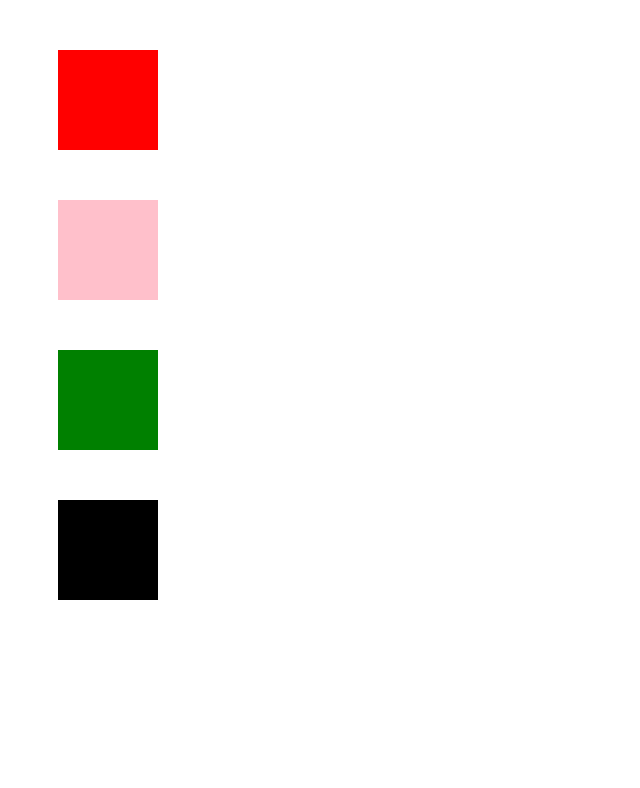
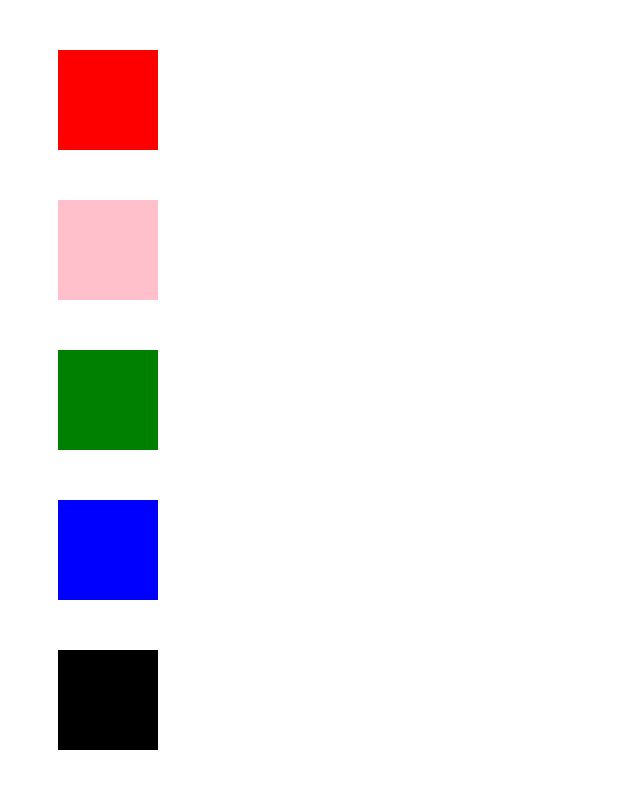
Before and after one commit to Aspiral20/testgit, a plain HTML site: page index.html in a window 1280 px wide. Shown: the whole page, without its empty margins (0-640 px from the left). Drawn offline with Linux system fonts and the light colour scheme.

Commit message:
black block and blue

```diff
--- a/index.html
+++ b/index.html
@@ -10,7 +10,8 @@
 <div id="second"></div>
 <div id="pink"></div>
 <div id="green"></div>
-<div id="black"></div>
+<div id="blue"></div>
+<div id="block"></div>
 
 <script src="main.js"></script>
 </body>
--- a/main.css
+++ b/main.css
@@ -9,6 +9,13 @@
     width: 100px;
     height: 100px;
     background: red;
+    margin: 50px;
+}
+
+#block {
+    width: 100px;
+    height: 100px;
+    background: black;
     margin: 50px;
 }
 
@@ -26,9 +33,9 @@
     margin: 50px;
 }
 
-#black {
+#blue {
     width: 100px;
     height: 100px;
-    background: black;
+    background: blue;
     margin: 50px;
 }
```
